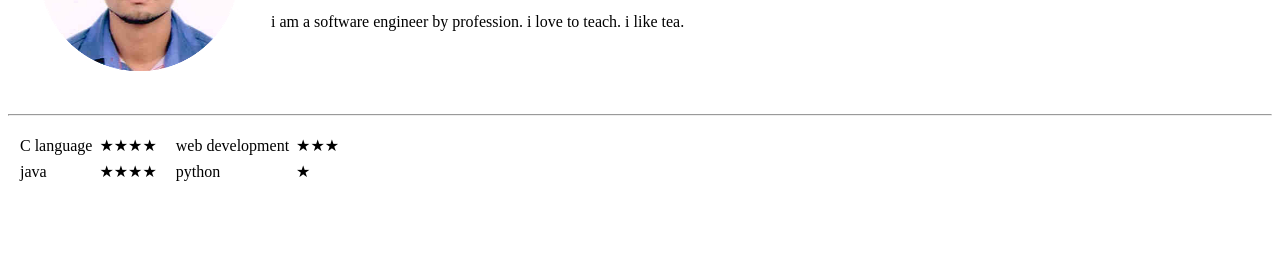
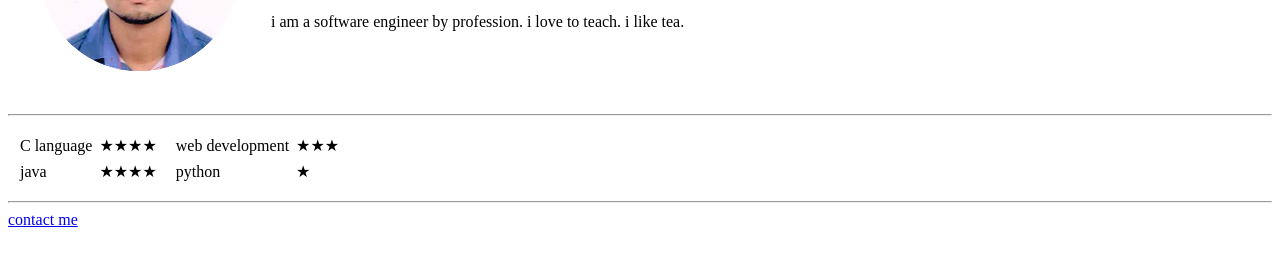
Before and after one commit to kishor-izm/cv, a plain HTML site: page index.html in a window 1280 px wide. Shown: the part 168-434 px from the top of the page. Drawn offline with Linux system fonts and the light colour scheme.

Commit message:
Update index.html

```diff
--- a/index.html
+++ b/index.html
@@ -44,6 +44,8 @@
         </tr>
 
     </table>
+    <hr>
+    <a href="contact.html">contact me</a>
 
 </body>
 </html>
```
